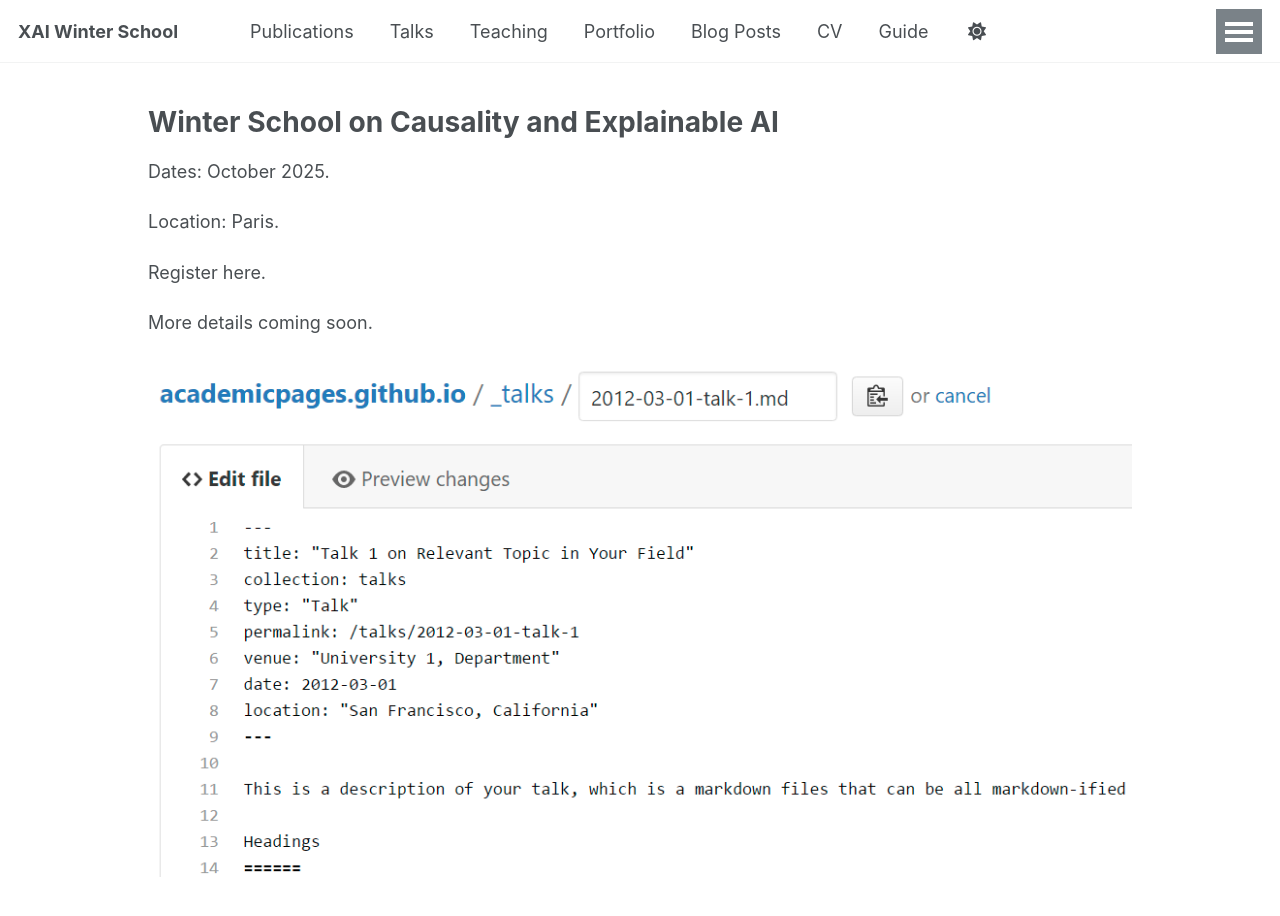
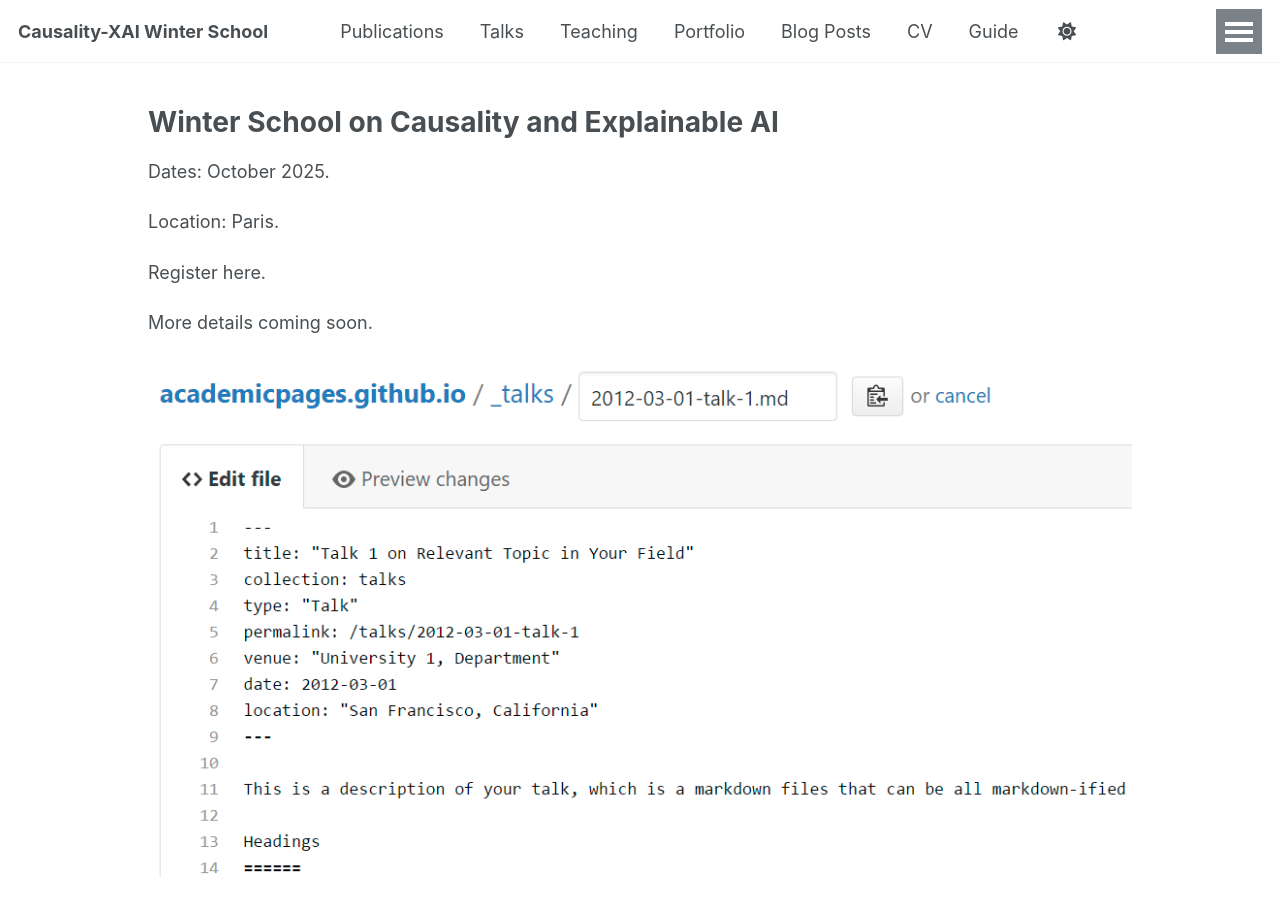
Before and after one commit to XAI-Winter-School/xai-winter-school.github.io, a Jekyll site: the page built from _pages/about.md, in a window 1280 px wide and 1062 px high. Shown: the top 916 px of the window. Built offline with Jekyll 4.4.1, drawn with Linux system fonts in a browser that asks for light colours; part of the change alters nothing that is shown.

Commit message:
Update _config.yml

```diff
--- a/_config.yml
+++ b/_config.yml
@@ -9,7 +9,7 @@
 # Basic Site Settings
 locale                   : "en-US"
 site_theme               : "default"
-title                    : "XAI Winter School"
+title                    : "Causality-XAI Winter School"
 title_separator          : "-"
 name                     : &name "Your Name"
 description              : &description "personal description"
@@ -34,11 +34,11 @@ author:
   # Academic websites
   academia         : # URL
   arxiv            : # URL - Update with the correct link to your profile
-  googlescholar    : "https://scholar.google.com/citations?user=PS_CX0AAAAAJ"
+  googlescholar    : "https://scholar.google.com/citations?user=???"
   impactstory      : # URL
   orcid            : "http://orcid.org/yourorcidurl"
   semantic         : # URL
-  pubmed           : "https://www.ncbi.nlm.nih.gov/pubmed/?term=john+snow"
+  pubmed           : "https://www.ncbi.nlm.nih.gov/pubmed/?term=john+due"
   researchgate     : # URL
   scopus           : # URL
 
```
